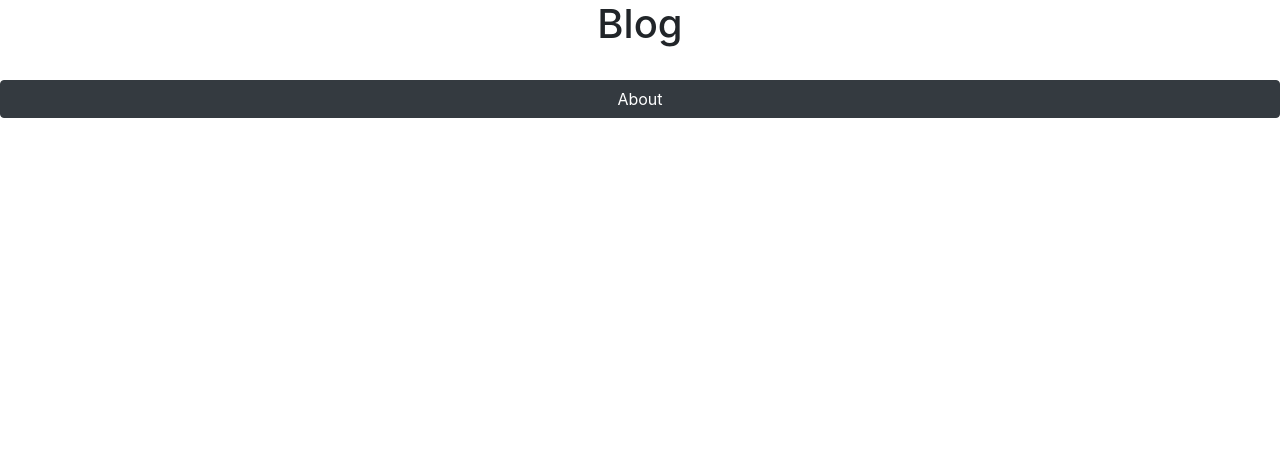
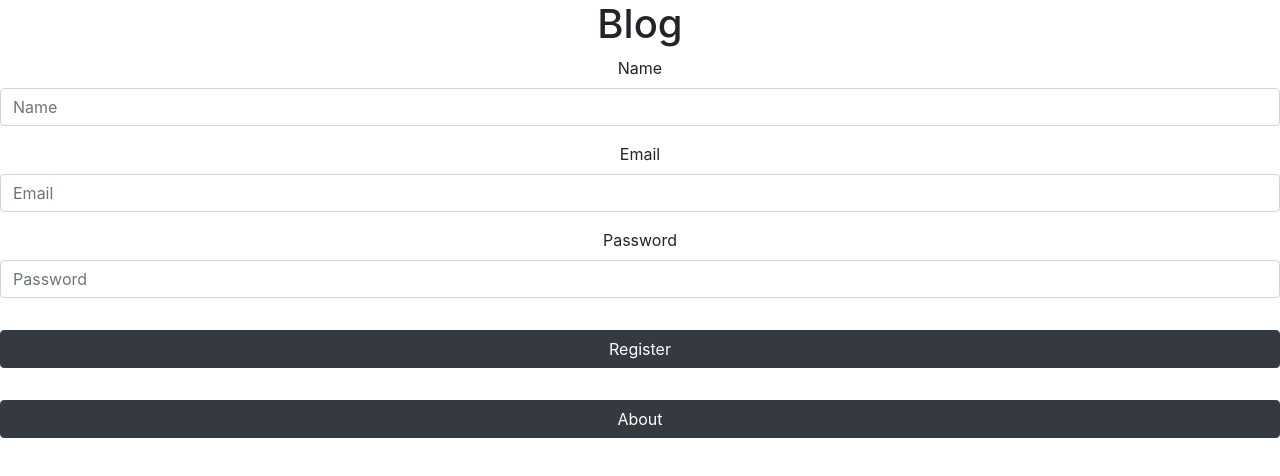
Before and after one commit to rustamav/MERNBlog, a React (Create React App) app in the folder client/: page / in a window 1280 px wide. Shown: the top 476 px of the page. Built offline with nearby package versions, Linux system fonts and the light colour scheme; the HTML template or start-up script is replaced by a standard one.

Commit message:
Added registration form

```diff
--- a/client/src/components/AboutCoomponent.js
+++ b/client/src/components/AboutCoomponent.js
@@ -1,5 +1,9 @@
-import React from 'react';
+import React, {useState} from 'react';
 import {
+    Form,
+    FormGroup,
+    Label,
+    Input,
     Button
 }
     from 'reactstrap';
@@ -10,16 +14,73 @@ import { setAlert } from '../actions/alertAction';
 
 const AboutCoomponent = (props) => {
 
+    const [formData, setFormData] = useState({
+        name: '',
+        email:'',
+        password: ''
+    })
+
+    const {name, email, password} = formData;
+
     const onClick = e => {
         props.setAlert("Testing the alert", "Warning");
     };
 
+    const onSubmit = e => {
+        e.preventDefault();
+        console.log("Submit");
+        console.log(formData);
+    }
+
+    const onChange = e => {
+        console.log("On change");
+        setFormData({...formData, [e.target.name]: e.target.value});
+    }
     return (
         <div>
+            <Form onSubmit={e => onSubmit(e)}>
+              <FormGroup>
+                <Label for='name'>Name</Label>
+                <Input
+                  type='text'
+                  name='name'
+                  id='name'
+                  placeholder='Name'
+                  className='mb-3'
+                  value={name}
+                  onChange={e => onChange(e)}
+                />
+
+                <Label for='email'>Email</Label>
+                <Input
+                  type='email'
+                  name='email'
+                  id='email'
+                  placeholder='Email'
+                  className='mb-3'
+                  value={email}
+                  onChange={e => onChange(e)}
+                />
+
+                <Label for='password'>Password</Label>
+                <Input
+                  type='password'
+                  name='password'
+                  id='password'
+                  placeholder='Password'
+                  className='mb-3'
+                  value={password}
+                  onChange={e => onChange(e)}
+                />
+                <Button color='dark' style={{ marginTop: '2rem' }} block>
+                  Register
+                </Button>
+              </FormGroup>
+            </Form>
             <Alert color='danger'></Alert>
             <Button onClick={onClick} color='dark' style={{ marginTop: '2rem' }} block>
                 About
-                </Button>
+            </Button>
         </div>
     );
 }
--- a/client/src/reducers/authReducer.js
+++ b/client/src/reducers/authReducer.js
@@ -10,10 +10,10 @@ const initialState = {
     user: null
 }
 
-export default function(state = initialState, action) {
-    const {type, payload} = action;
+export default function (state = initialState, action) {
+    const { type, payload } = action;
 
-    switch(type){
+    switch (type) {
         case REGISTER_SUCCESS:
             localStorage.setItem('token', payload.token);
             return {
@@ -30,5 +30,7 @@ export default function(state = initialState, action) {
                 isAuthenticated: false,
                 loading: false
             }
+        default:
+            return state;
     }
 }
--- a/client/src/reducers/index.js
+++ b/client/src/reducers/index.js
@@ -1,7 +1,9 @@
 import { combineReducers } from 'redux';
 
 import alertReducer from './alertReducer';
+import authReducer from './authReducer';
 
 export default combineReducers({
-    alert:alertReducer
+    alert:alertReducer,
+    auth:authReducer
 });
```
